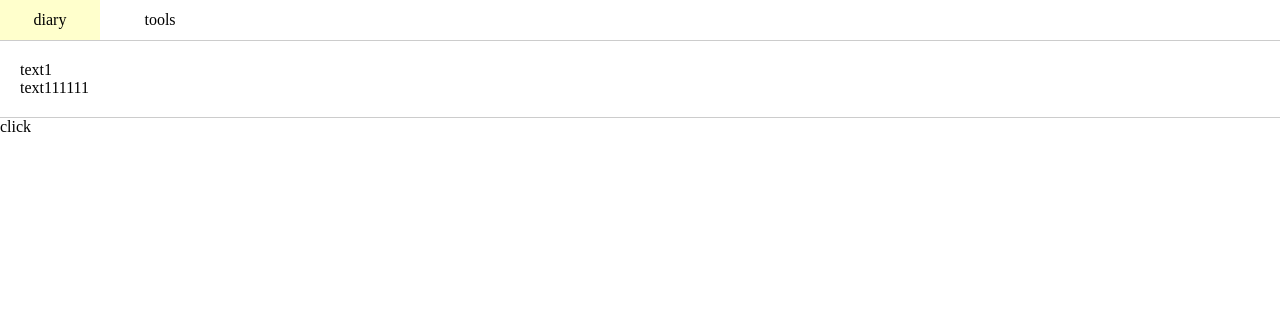
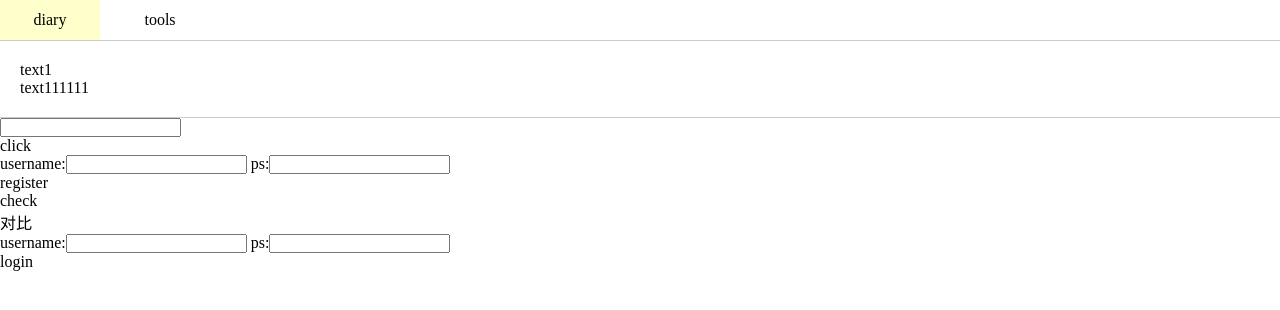
Before and after one commit to linyuNight/node-project-frontend, a Vue app: page /diary in a window 1280 px wide. Shown: the top 310 px of the page. Built offline with nearby package versions, Linux system fonts and the light colour scheme; no server answers.

Commit message:
加入注册登录验证

```diff
--- a/package.json
+++ b/package.json
@@ -14,6 +14,7 @@
   "dependencies": {
     "axios": "^1.4.0",
     "core-js": "^3.8.3",
+    "socket.io-client": "^4.6.2",
     "vue": "^3.2.13",
     "vue-router": "^4.0.3",
     "vuex": "^4.0.0"
--- a/src/views/home/Diary.vue
+++ b/src/views/home/Diary.vue
@@ -5,12 +5,22 @@
       <div>{{ item.content }}</div>
     </div>
   </div>
+  <input type="text" />
   <div @click="handlerClick">click</div>
+  username:<input v-model="user.username" type="text" />
+  ps:<input v-model="user.password" type="text" />
+  <div @click="handlerRegister">register</div>
+  <div @click="handlerCheck">check</div>
+  <div>对比</div>
+  username:<input v-model="login.username" type="text" />
+  ps:<input v-model="login.password" type="text" />
+  <div @click="handlerLogin">login</div>
 </template>
 
 <script setup>
 import { ref } from 'vue'
 import axios from 'axios'
+import { io } from "socket.io-client";
 
 const diaryList = ref([
   {
@@ -19,11 +29,58 @@ const diaryList = ref([
   }
 ])
 
+const user = ref({
+  username: '',
+  password: ''
+})
+
+const login = ref({
+  username: '',
+  password: ''
+})
+
+const socket = io('http://127.0.0.1:3001');
+// socket.connect();
+
 const handlerClick = () => {
   axios.get('http://127.0.0.1:3001/test').then(res => {
     console.log('测试res', res)
   })
+
+  // socket.emit('aaa', 888);
+
+  // console.log(123)
 }
+
+// 注册
+const handlerRegister = () => {
+  console.log('测试user', user.value.username)
+  axios.post('http://127.0.0.1:3001/register', {
+    username: user.value.username,
+    password: user.value.password
+  }).then(res => {
+    console.log('测试post', res)
+  })
+}
+
+const handlerCheck = () => {
+  axios.get('http://127.0.0.1:3001/check').then(res => {
+    console.log('测试res', res)
+  })
+}
+
+const handlerLogin = () => {
+  axios.post('http://127.0.0.1:3001/login', {
+    username: login.value.username,
+    password: login.value.password
+  }).then(res => {
+    console.log('测试post', res)
+  })
+}
+
+socket.on('hi', res => {
+  console.log('测试接收', res)
+});
 </script>
 
 <style lang="less">
```
Also changed, not shown: 1 other file (tests, documents, lock files or other folders).
